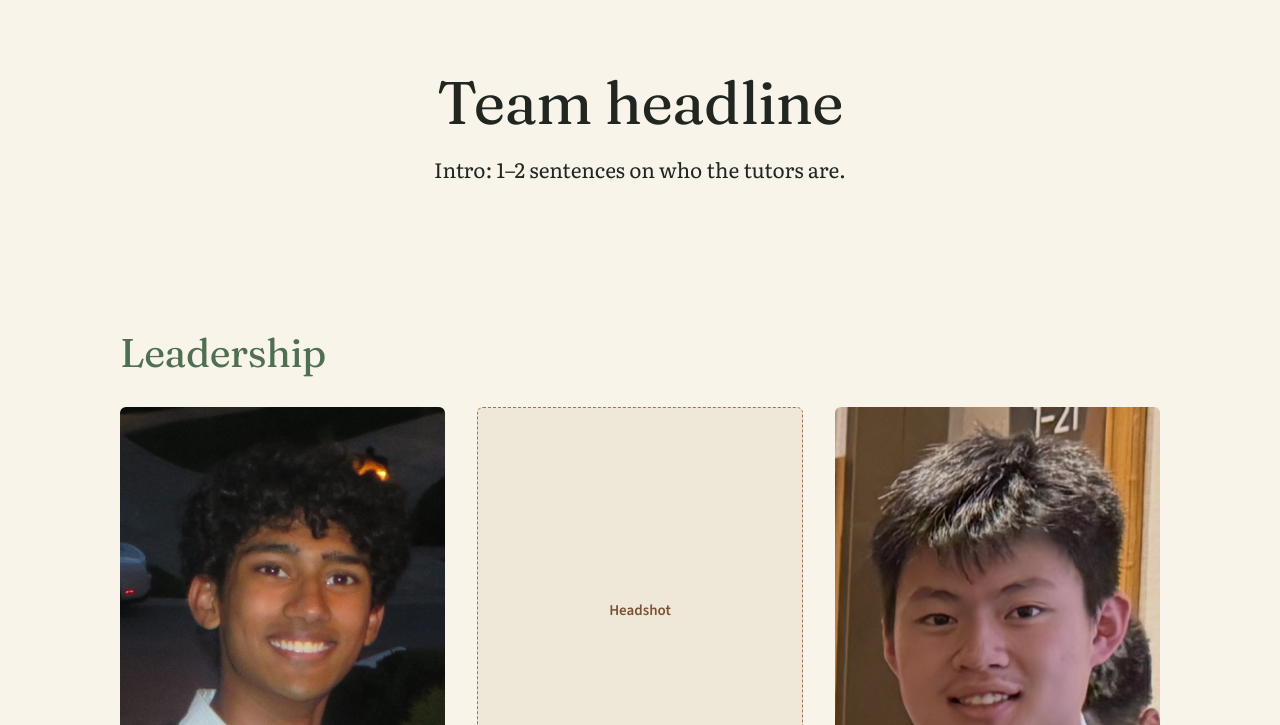
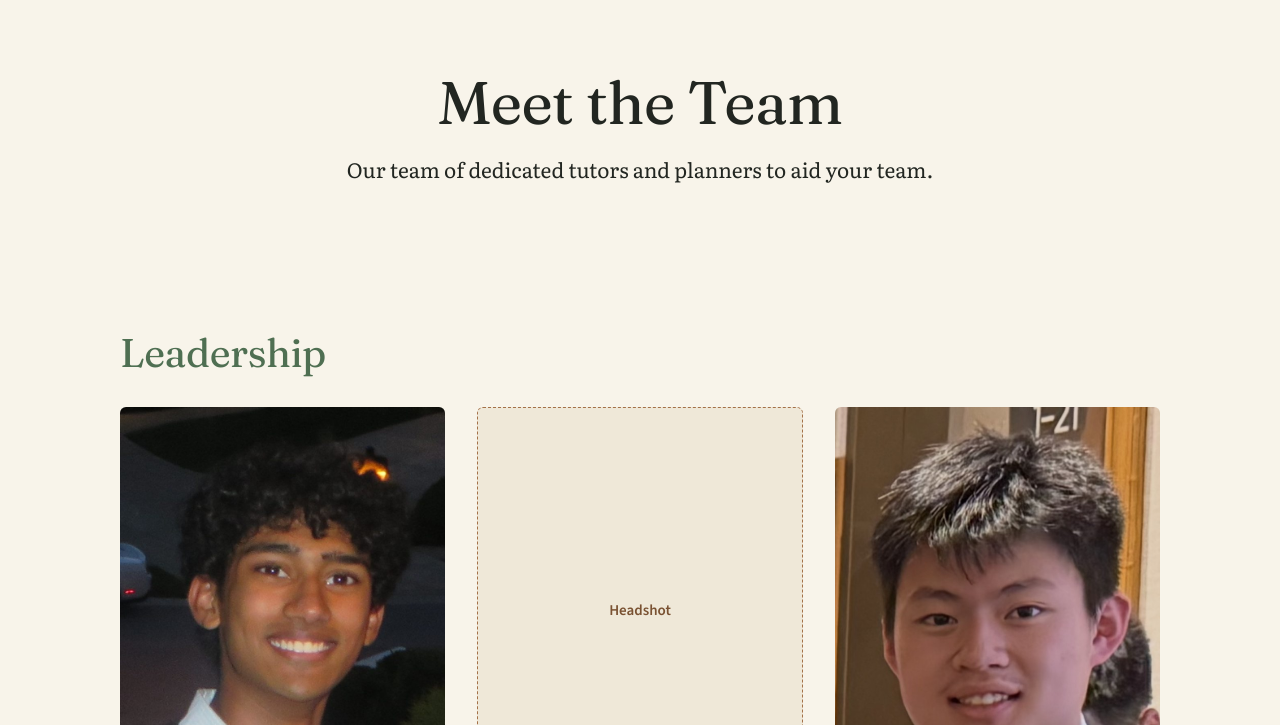
Before and after one commit to JULLIO08/sciolyprep, a plain HTML site: page team/index.html in a window 1280 px wide. Shown: the part 75-800 px from the top of the page. Drawn offline with nearby package versions, Linux system fonts and the light colour scheme.

Commit message:
finished team page info

```diff
--- a/team/index.html
+++ b/team/index.html
@@ -23,8 +23,8 @@
 <main id="main">
 
   <section class="hero container">
-    <h1 class="enter">Team headline</h1>
-    <p class="lede enter enter-delay">Intro: 1–2 sentences on who the tutors are.</p>
+    <h1 class="enter">Meet the Team</h1>
+    <p class="lede enter enter-delay">Our team of dedicated tutors and planners to aid your team.</p>
   </section>
 
   <section class="section container" aria-labelledby="leads-title">
@@ -98,7 +98,7 @@
 
   <section class="section container" aria-labelledby="cta-title">
     <h2 id="cta-title">Want to join the team?</h2>
-    <p>One sentence for high schoolers.</p>
+    <p>Fill out this short application to join and be considered for leadership in the future! For leadership we do not consider grade only dedication and tutoring ability.</p>
     <div class="actions"><a class="button" href="/contact/#join">Join as a tutor</a></div>
   </section>
 
```
